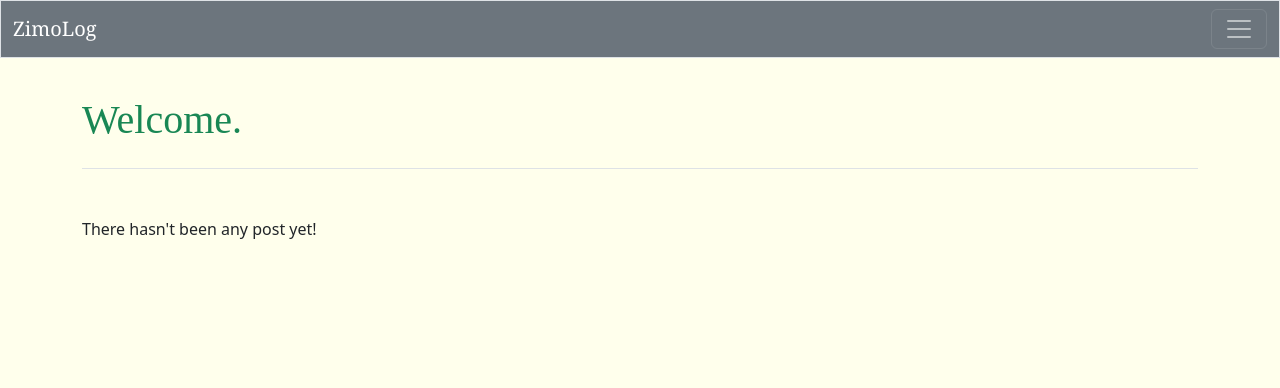
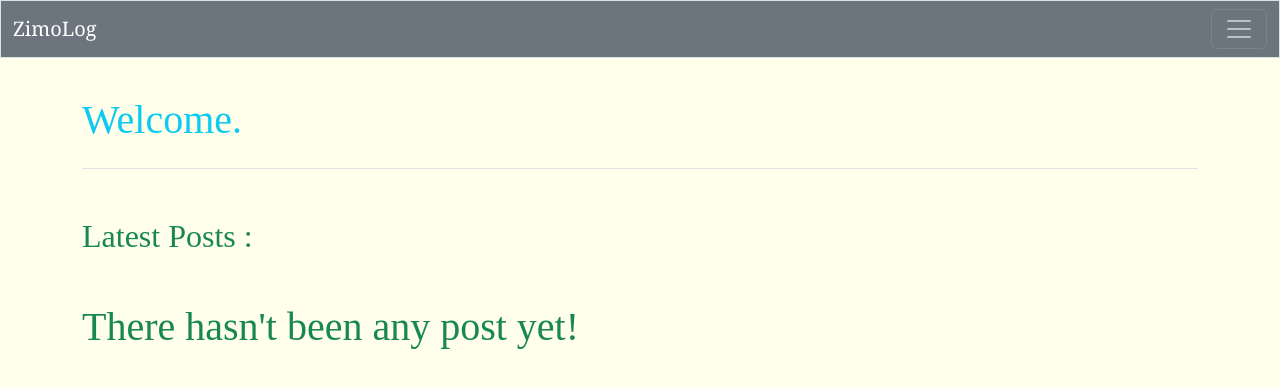
Before and after one commit to Amirkz80/Zimolog, a Django app: page / in a window 1280 px wide. Shown: the top 388 px of the page. Run offline with Django 3.2, Linux system fonts and the light colour scheme; data that the repository does not hold is empty; some libraries are stand-ins or nearby versions.

Commit message:
changing index.html

```diff
--- a/blogs/templates/blogs/index.html
+++ b/blogs/templates/blogs/index.html
@@ -3,24 +3,34 @@
 
 {% block page_header %}
 <style>
-  #welcome, #hello{
+  #welcome, #hello, #nopost, #editbutton, #latest_posts{
     font-family: "Times New Roman";
+  }
+  #details{
+    font-family: Georgia;
+  }
+  #btntext{
+    color: mintcream;
   }
 </style>
 
     {% if user.is_authenticated %}
-      <h1 class="text-success" id="hello">Hello, {{ user.username }}.</h1>
+      <h1 class="text-info" id="hello">Hello, {{ user.username }}.</h1>
     {% else %}
 
-      <h1 class="text-success" id="welcome">Welcome.</h1>
+      <h1 class="text-info" id="welcome">Welcome.</h1>
     {% endif %}
+
 {% endblock page_header %}
 
 
 {% block content %}
+  <div class="text-success" id="latest_posts">
+    <h2 class="mb-5">Latest Posts :</h2>
+  </div>
 
     {% for post in posts %}
-      <div class="card mb-4 border-dark">
+      <div class="card mb-4 border-dark border-bottom">
         <h6 class="card-header bg-secondary">
         <small class="text-info">
           {{post.owner}} posted at : {{ post.date_added|date:'M d, Y H:i' }}
@@ -31,14 +41,16 @@
           <br></br>
           <h6 class="text-light mb-5">{{ post.text|linebreaks }}</h6>
           <p>
-          <a class="btn btn-info" href="{% url 'blogs:edit_post' post.id %}">
-            Edit post
+          <a class="btn btn-info" id="editbutton" href="{% url 'blogs:edit_post' post.id %}">
+            <span id="btntext">Edit post</span>
           </a>
           </p>
         </div>
       </div>
+      <div class="mb-2 border-info border-bottom"></div>
+      <div class="mb-4"></div>
     {% empty %}
-    There hasn't been any post yet!
+    <h1 class="text-success" id="nopost">There hasn't been any post yet!</h1>
     {% endfor %}
 
 {% endblock content %}
```
